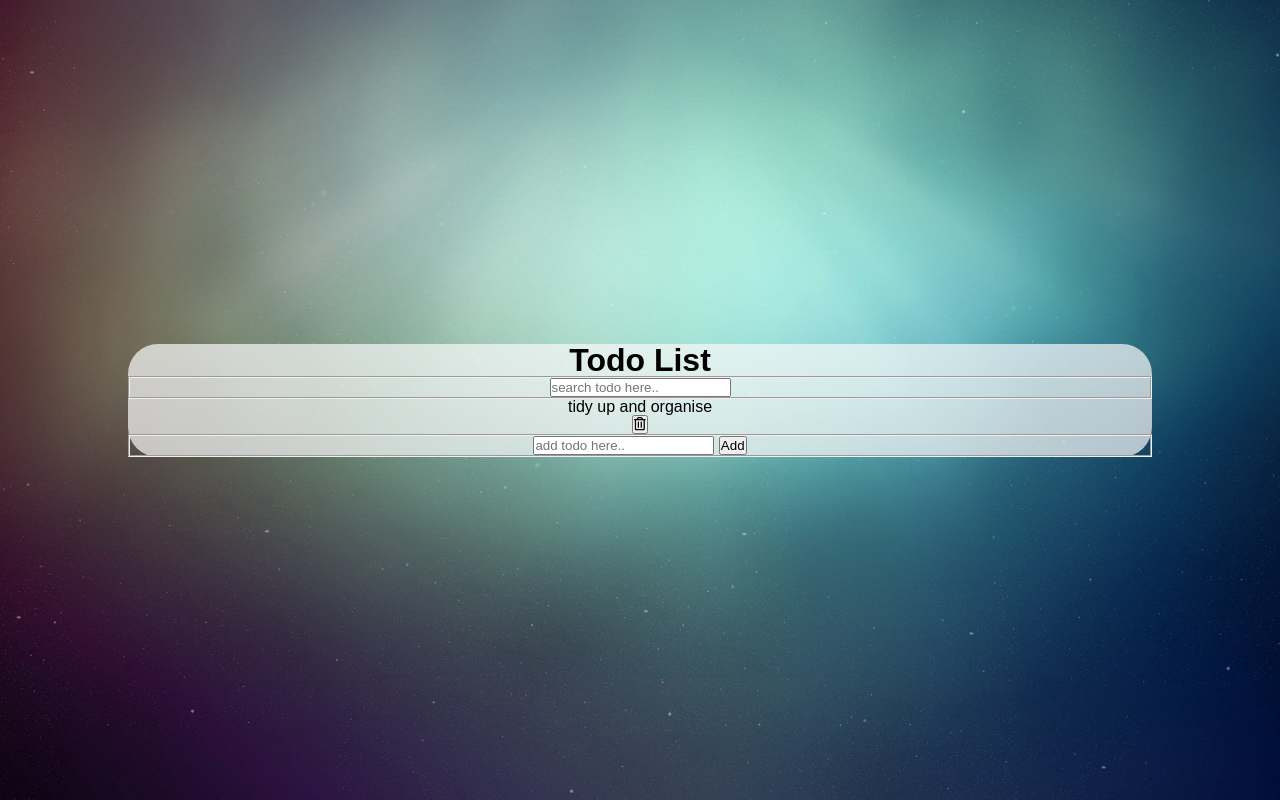
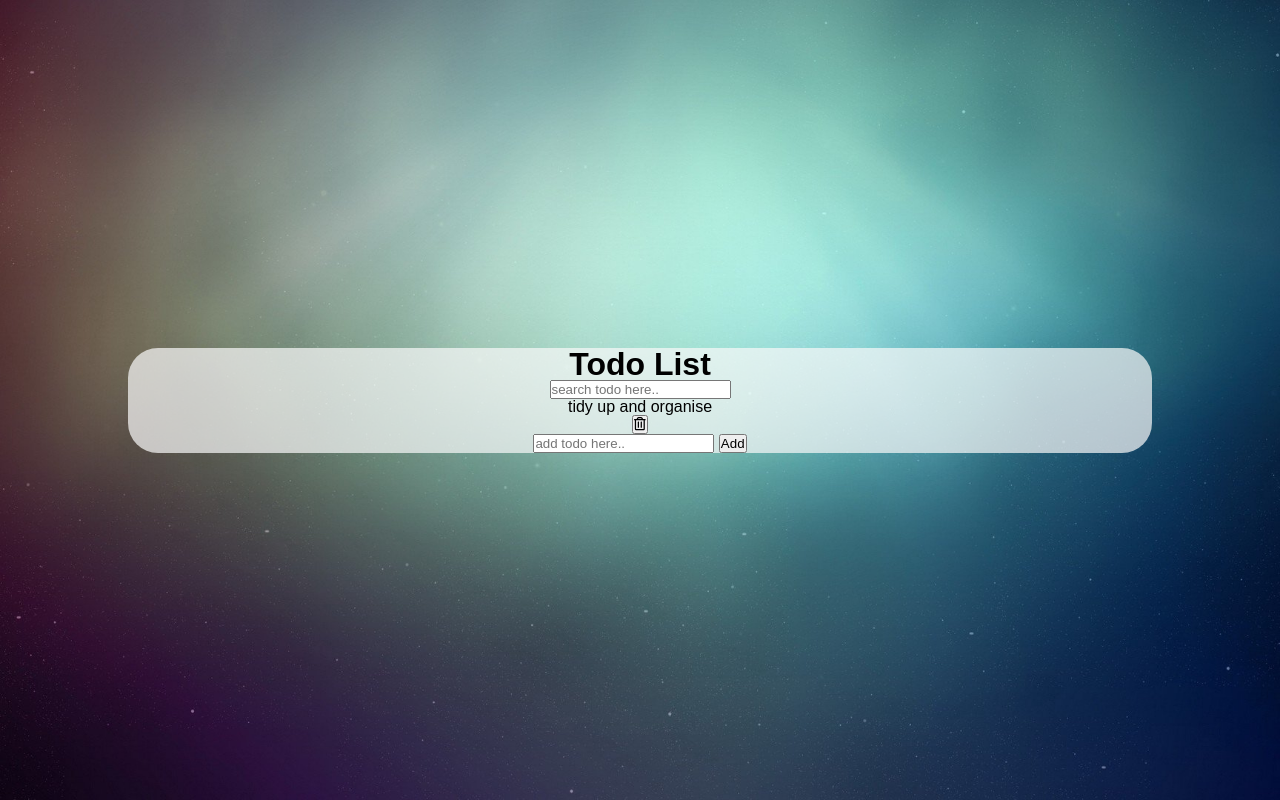
Before and after one commit to jayxwoo/pj-wApp-2--todo_app, a plain HTML site: page index.html in a window 1280 px wide. Drawn offline with Linux system fonts and the light colour scheme.

Commit message:
// fieldset default style added

```diff
--- a/css/default.css
+++ b/css/default.css
@@ -4,6 +4,7 @@ body { min-height: 100vh; scroll-behavior: smooth; text-rendering: optimizeSpeed
 *, *::before, *::after { box-sizing: inherit; margin: 0; padding: 0; }
 img { max-width: 100%; height: auto; display: block; }
 ul, ol { list-style: none; }
+fieldset { border: none; }
 
 /* stop all animations and transitions during resizing */
 .resize-animation-stopper * { animation: none !important; transition: none !important; }
```
